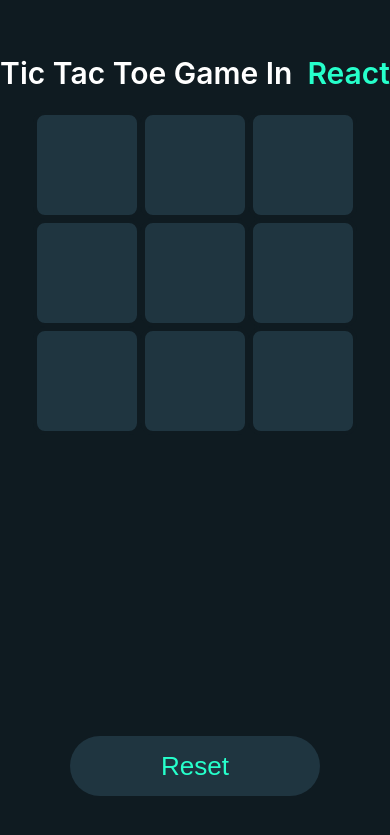
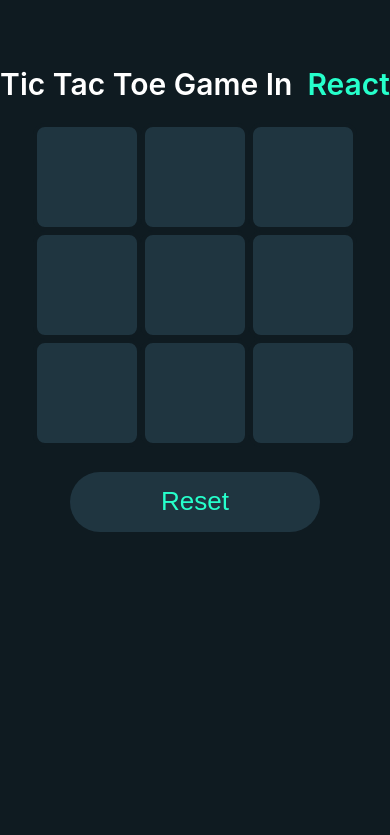
Before and after one commit to Aavesh-Shaikh/tic-tac-toe-game, a React (Create React App) app: page / in a window 390 px wide. Shown: the part 123-958 px from the top of the page. After the commit the page ends 844 px from the top, so only its background shows below. Built offline with nearby package versions, Linux system fonts and the light colour scheme.

Commit message:
its responsive now

```diff
--- a/src/Components/TicTacToe/TicTacToe.css
+++ b/src/Components/TicTacToe/TicTacToe.css
@@ -59,14 +59,14 @@
 }
 .board {
   /* width: 564px; */
-  height: 600px;
+  /* height: 600px; */
   display: flex;
   margin: auto;
 }
 @media (max-width: 700px) {
   .tic_tac_game_main_div {
     /* width: 140%; */
-    height: 130vh;
+    height: 100vh;
     display: flex;
     flex-direction: column;
     align-items: center;
```
